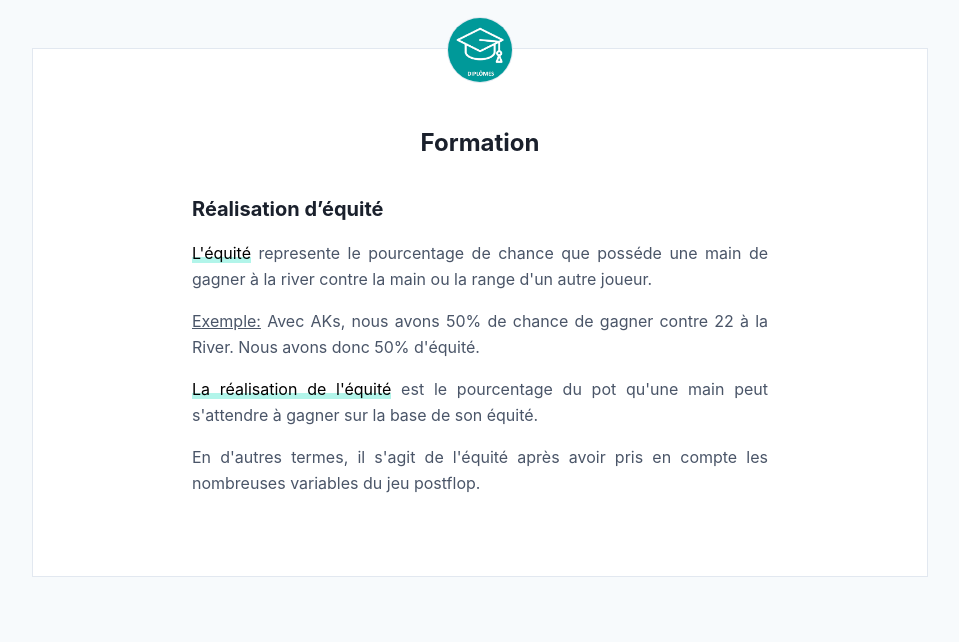
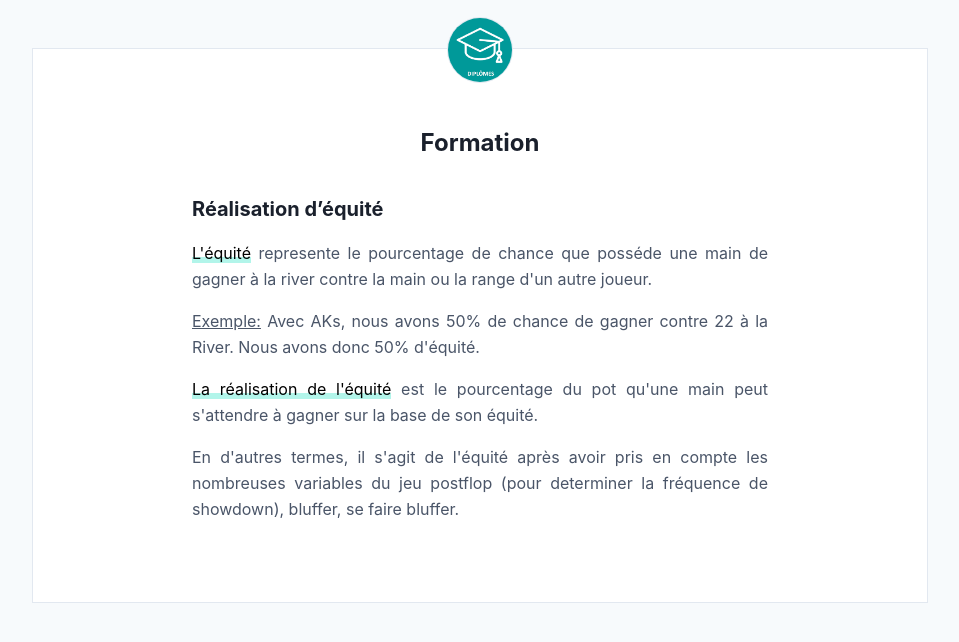
Before and after one commit to greglejeune/blog, a Jekyll site: the page built from _posts/2020-03-03-masterclass.md, in a window 1280 px wide. Shown: the top 642 px of the page, without its empty margins (160-1119 px from the left). Built offline with Jekyll 4.4.1, drawn with Linux system fonts in a browser that asks for light colours.

Commit message:
Update 2020-03-03-masterclass.md

```diff
--- a/_posts/2020-03-03-masterclass.md
+++ b/_posts/2020-03-03-masterclass.md
@@ -15,6 +15,6 @@
     <span>La réalisation de l'équité</span> est le pourcentage du pot qu'une main peut s'attendre à gagner sur la base de son équité.
   </p>
   <p>
-    En d'autres termes, il s'agit de l'équité après avoir pris en compte les nombreuses variables du jeu postflop.
+    En d'autres termes, il s'agit de l'équité après avoir pris en compte les nombreuses variables du jeu postflop (pour determiner la fréquence de showdown), bluffer, se faire bluffer.
   </p>
 </div>
```
